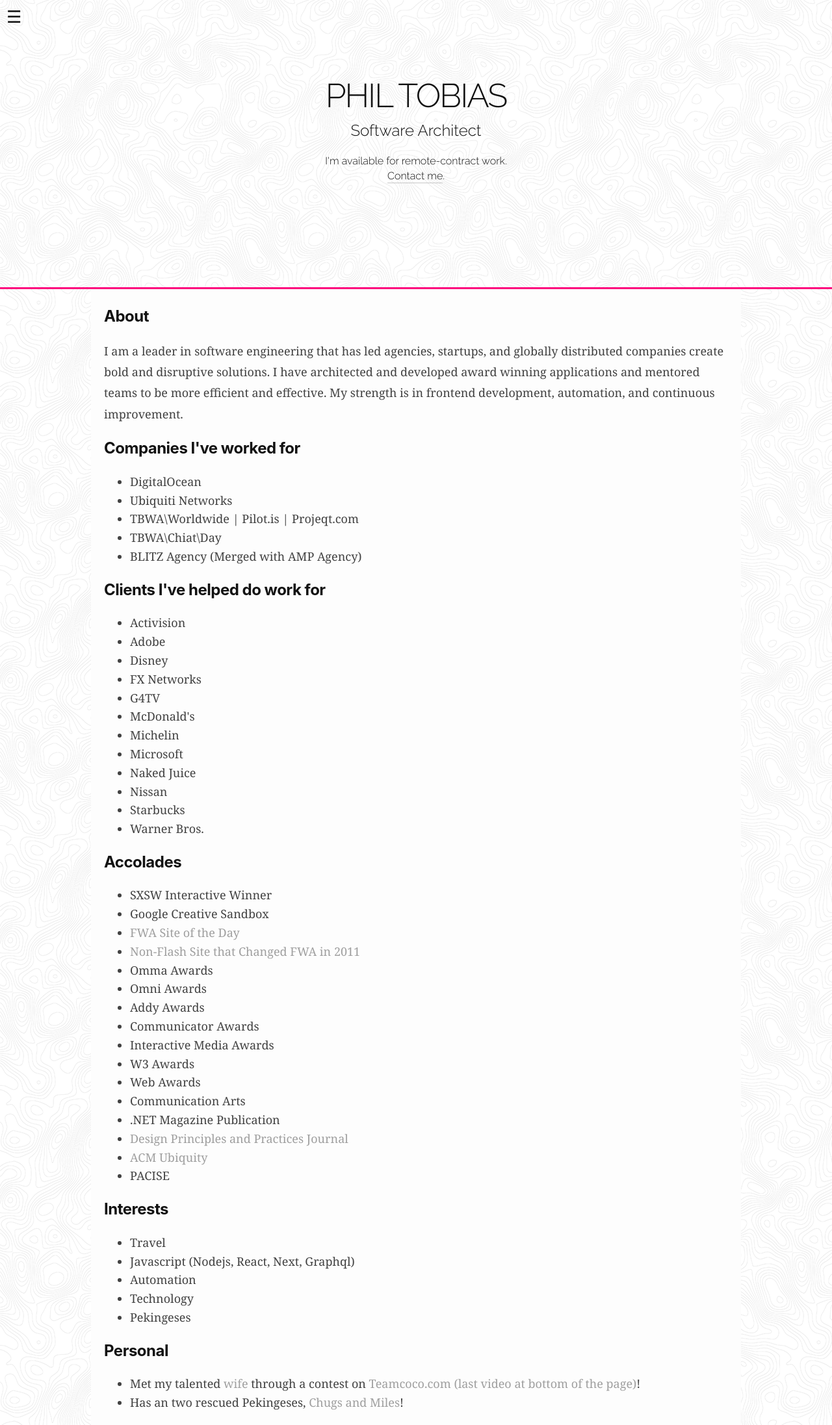
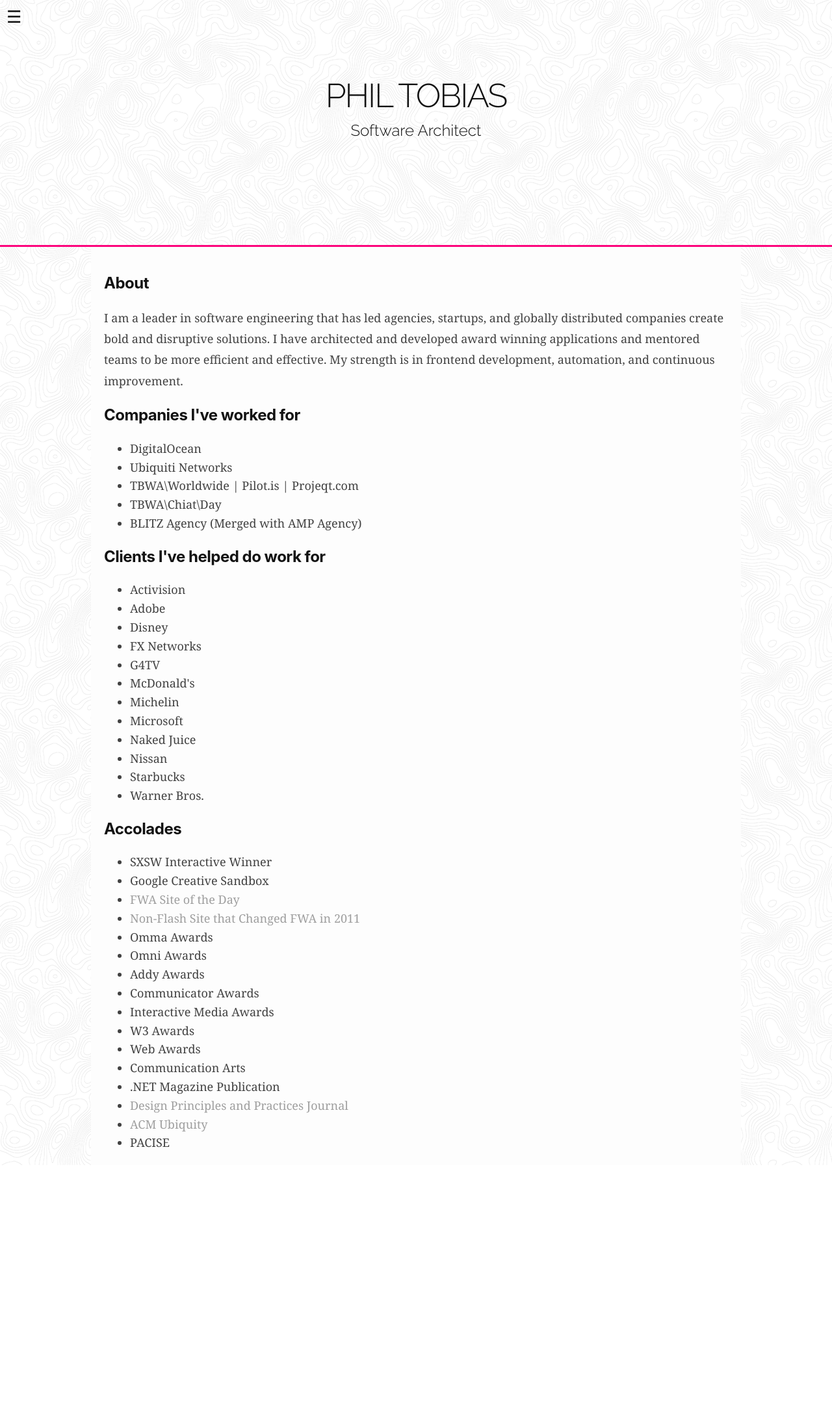
Before and after one commit to philtobias/philtobias.net, a Jekyll site: the page built from about.html, in a window 1280 px wide. Shown: the whole page at 65% size. Built offline with Jekyll 4.4.1, drawn with Linux system fonts in a browser that asks for light colours; after the commit the page ends 1793 px from its top, so only the background shows below that.

Commit message:
remove contract work in header

```diff
--- a/_config.yml
+++ b/_config.yml
@@ -4,26 +4,36 @@ subtitle: Software Architect
 keywords: Phil Tobias, Phil Tobias Software, Phil Tobias Developer, Phil Tobias San Diego, Phil Tobias Los Angeles, Phil Tobias UI Engineer
 description: Phil Tobias is a software architect who has worked for BLITZ Agency, TBWA\Chiat\Day, TBWA\Worldwide, Projeqt, Ubiquiti Networks, and DigitalOcean.
 works:
-- name: digitalocean
-  url: digitalocean.com
-  alt: DigitalOcean
-- name: ubnt
-  url: ubnt.com
-  alt: Ubiquiti Networks (ubnt.com)
-- name: projeqt
-  url: mashable.com/2011/03/04/projeqt/
-  alt: Projeqt
-- name: tbwa
-  url: tbwa.com
-  alt: TBWA\Worldwide (Pilot.is, Spotlit.es, Projeqt)
-- name: tbwachiatday
-  url: tbwachiatday.com
-  alt: TBWA\Chiat\Day LA
-- name: blitz
-  url: thefwa.com/cases/blitz-we-design-love
-  alt: BLITZ Agency
+  - name: digitalocean
+    url: digitalocean.com
+    alt: DigitalOcean
+  - name: ubnt
+    url: ui.com
+    alt: Ubiquiti Networks (ui.com)
+  - name: projeqt
+    url: mashable.com/2011/03/04/projeqt/
+    alt: Projeqt
+  - name: tbwa
+    url: tbwa.com
+    alt: TBWA\Worldwide (Pilot.is, Spotlit.es, Projeqt)
+  - name: tbwachiatday
+    url: tbwachiatday.com
+    alt: TBWA\Chiat\Day LA
+  - name: blitz
+    url: thefwa.com/cases/blitz-we-design-love
+    alt: BLITZ Agency
 
-exclude: ['src/', 'Gruntfile.js', 'package.json', 'package-lock.json', 'node_modules/', '*.sublime-project', 'README.md', 'blog.html']
+exclude:
+  [
+    "src/",
+    "Gruntfile.js",
+    "package.json",
+    "package-lock.json",
+    "node_modules/",
+    "*.sublime-project",
+    "README.md",
+    "blog.html",
+  ]
 
 # Build settings
 markdown: kramdown
--- a/_includes/header.html
+++ b/_includes/header.html
@@ -2,5 +2,4 @@
   <a class="hamburger">☰</a>
   <h1 class="header__title">{{ site.title }}</h1>
   <h2 class="header__subtitle">{{ site.subtitle }}</h2>
-  <h4 class="header__description">I'm available for remote-contract work. <br /><a href="mailto:philtobias [at] gmail.com">Contact me</a>.</h4>
 </div>
--- a/_includes/sidebar.html
+++ b/_includes/sidebar.html
@@ -1,7 +1,22 @@
 <div id="menu" class="sidebar">
-  <a class="sidebar__link {% if include.active == 'home' %} sidebar__link--active {% endif %}" href="/">Home</a>
-  <a class="sidebar__link {% if include.active == 'about' %} sidebar__link--active {% endif %}" href="/about">About</a>
+  <a
+    class="sidebar__link {% if include.active == 'home' %} sidebar__link--active {% endif %}"
+    href="/"
+    >Home</a
+  >
   <a class="sidebar__link" href="mailto:philtobias [at] gmail.com">Contact</a>
-  <a class="sidebar__link" href="https://www.linkedin.com/in/philtobias" target="_blank" rel="noopener noreferrer">LinkedIn</a>
-  <a class="sidebar__link" href="https://github.com/philtobias" target="_blank" rel="noopener noreferrer">Github</a>
+  <a
+    class="sidebar__link"
+    href="https://www.linkedin.com/in/philtobias"
+    target="_blank"
+    rel="noopener noreferrer"
+    >LinkedIn</a
+  >
+  <a
+    class="sidebar__link"
+    href="https://github.com/philtobias"
+    target="_blank"
+    rel="noopener noreferrer"
+    >Github</a
+  >
 </div>
--- a/about.html
+++ b/about.html
@@ -4,7 +4,13 @@ layout: about
 
 <div class="post">
   <h2>About</h2>
-  <p>I am a leader in software engineering that has led agencies, startups, and globally distributed companies create bold and disruptive solutions. I have architected and developed award winning applications and mentored teams to be more efficient and effective. My strength is in frontend development, automation, and continuous improvement.</p>
+  <p>
+    I am a leader in software engineering that has led agencies, startups, and
+    globally distributed companies create bold and disruptive solutions. I have
+    architected and developed award winning applications and mentored teams to
+    be more efficient and effective. My strength is in frontend development,
+    automation, and continuous improvement.
+  </p>
 
   <h2>Companies I've worked for</h2>
   <ul>
@@ -46,23 +62,20 @@ layout: about
     <li>Web Awards</li>
     <li>Communication Arts</li>
     <li>.NET Magazine Publication</li>
-    <li><a href="//www.linkedin.com/redir/redirect?url=http%3A%2F%2Fijg%2Ecgpublisher%2Ecom%2Fproduct%2Fpub%2E154%2Fprod%2E341&amp;urlhash=ZaDS&amp;trk=prof-publication-title-link" target="_blank">Design Principles and Practices Journal</a></li>
-    <li><a href="//www.linkedin.com/redir/redirect?url=http%3A%2F%2Fubiquity%2Eacm%2Eorg%2Farticle%2Ecfm%3Fid%3D1576100&amp;urlhash=F0KO&amp;trk=prof-publication-title-link" target="_blank">ACM Ubiquity</a></li>
+    <li>
+      <a
+        href="//www.linkedin.com/redir/redirect?url=http%3A%2F%2Fijg%2Ecgpublisher%2Ecom%2Fproduct%2Fpub%2E154%2Fprod%2E341&amp;urlhash=ZaDS&amp;trk=prof-publication-title-link"
+        target="_blank"
+        >Design Principles and Practices Journal</a
+      >
+    </li>
+    <li>
+      <a
+        href="//www.linkedin.com/redir/redirect?url=http%3A%2F%2Fubiquity%2Eacm%2Eorg%2Farticle%2Ecfm%3Fid%3D1576100&amp;urlhash=F0KO&amp;trk=prof-publication-title-link"
+        target="_blank"
+        >ACM Ubiquity</a
+      >
+    </li>
     <li>PACISE</li>
   </ul>
-
-  <h2>Interests</h2>
-  <ul>
-    <li>Travel</li>
-    <li>Javascript (Nodejs, React, Next, Graphql)</li>
-    <li>Automation</li>
-    <li>Technology</li>
-    <li>Pekingeses</li>
-  </ul>
-
-  <h2>Personal</h2>
-  <ul>
-    <li>Met my talented <a href="//instagram.com/pivothill">wife</a> through a contest on <a href="//teamcoco.com/content/announcing-winners-conans-vd-explosion" target="_blank">Teamcoco.com (last video at bottom of the page)</a>!</li>
-    <li>Has an two rescued Pekingeses, <a href="//instagram.com/chugbunny/" target="_blank">Chugs and Miles</a>!</li>
-  </ul>
 </div>
--- a/css/main.scss
+++ b/css/main.scss
@@ -1,32 +1,31 @@
 ---
 # Only the main Sass file needs front matter (the dashes are enough)
 ---
+
 @charset "utf-8";
 
+// Our variables
+$raleway: "Raleway", Helvetica, Arial, sans-serif;
+$base-font-family: -apple-system, BlinkMacSystemFont, "Segoe UI", Roboto, Oxygen,
+  Ubuntu, Cantarell, "Open Sans", "Helvetica Neue", sans-serif;
+$base-font-size: 16px;
 
+$gray-color: #c7c7c7;
+$white-color: #fdfdfd;
+$dark-gray-color: #121212;
+$pink-color: #fd057d;
 
-// Our variables
-$raleway: 'Raleway', Helvetica, Arial, sans-serif;
-$base-font-family: -apple-system,BlinkMacSystemFont,"Segoe UI",Roboto,Oxygen,Ubuntu,Cantarell,"Open Sans","Helvetica Neue",sans-serif;
-$base-font-size:   16px;
-
-$gray-color:       #c7c7c7;
-$white-color:      #fdfdfd;
-$dark-gray-color:  #121212;
-$pink-color:       #fd057d;
-
-$text-color:       $dark-gray-color;
-$brand-color:      $white-color;
+$text-color: $dark-gray-color;
+$brand-color: $white-color;
 
 $sidebar-width: 256px;
-$header-height-small: 106px;
-$header-height-medium: 430px;
+$header-height-small: 70px; //106px;
+$header-height-medium: 379px; //430px;
 $header-height-post: 60px;
 
-$large-breakpoint:  1200px;
+$large-breakpoint: 1200px;
 $medium-breakpoint: 1024px;
-$small-breakpoint:  640px;
-
+$small-breakpoint: 640px;
 
 // Using media queries with like this:
 // @include media-query($on-palm) {
@@ -36,20 +35,11 @@ $small-breakpoint:  640px;
 //     }
 // }
 @mixin media-query($device) {
-    @media screen and (min-width: $device) {
-        @content;
-    }
+  @media screen and (min-width: $device) {
+    @content;
+  }
 }
 
-
 // Import partials from `sass_dir` (defaults to `_sass`)
-@import
-    "base",
-    "layout",
-    "header",
-    "grid",
-    "work",
-    "sidebar",
-    "post",
-    "slideout"
-;
+@import "base", "layout", "header", "grid", "work", "sidebar", "post",
+  "slideout";
--- a/sitemap.xml
+++ b/sitemap.xml
@@ -4,8 +4,4 @@
     <loc>http://philtobias.net</loc>
     <changefreq>monthly</changefreq>
   </url>
-  <url>
-    <loc>http://philtobias.net/about</loc>
-    <changefreq>monthly</changefreq>
-  </url>
 </urlset>
```
Also changed, not shown: other parts of about.html (+12 -2 lines), 1 other file.
